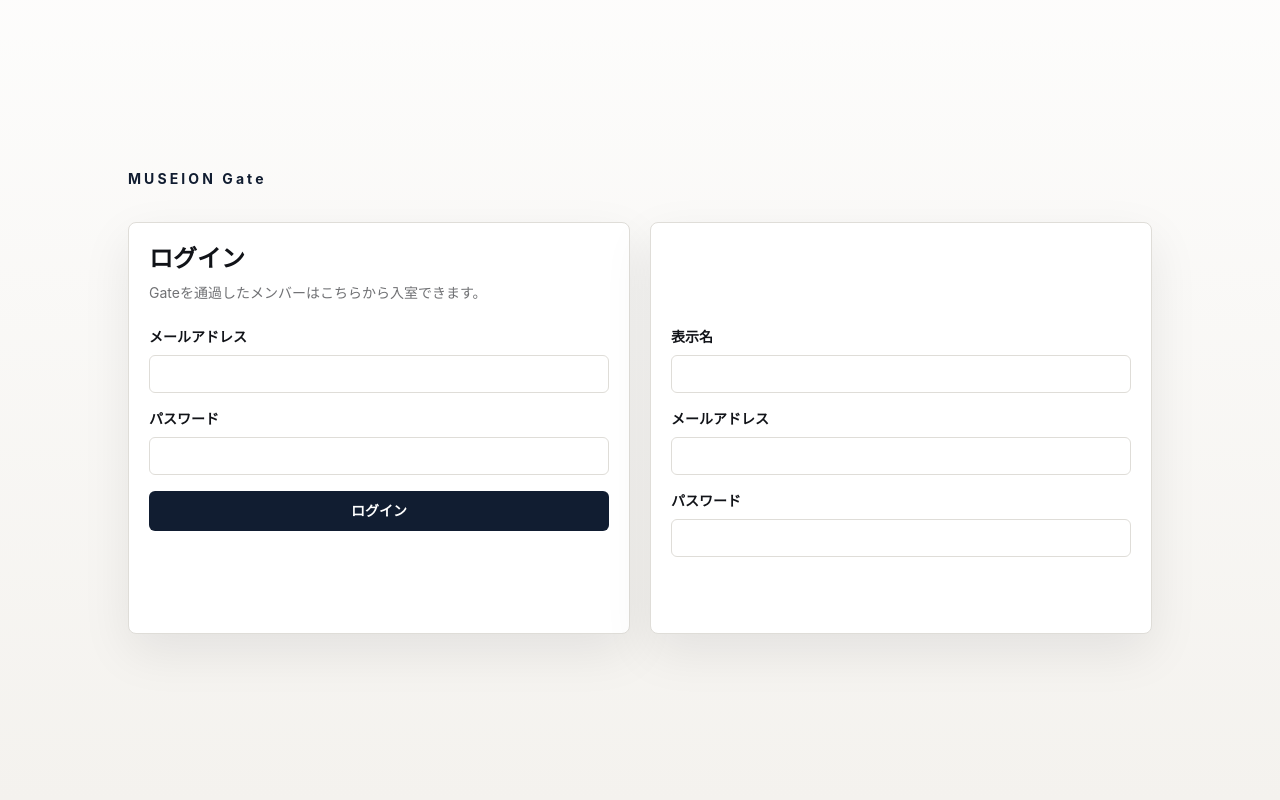
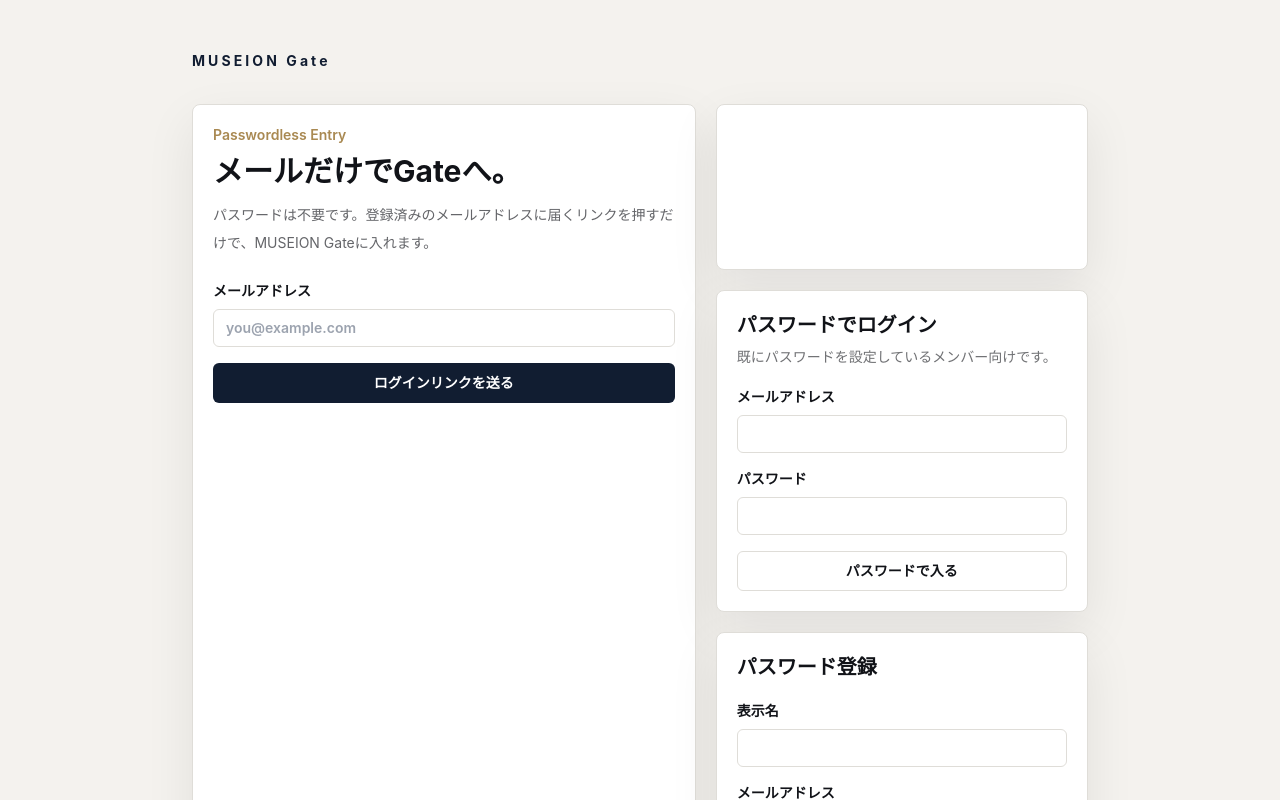
Before and after one commit to yuumaokamori015710-droid/museion-gate-mvp, a Next.js app: page /login in a window 1280 px wide. Shown: the top 800 px of the page. Built offline with nearby package versions, Linux system fonts and the light colour scheme; no server answers.

Commit message:
Add passwordless Supabase login

```diff
--- a/app/auth/callback/route.ts
+++ b/app/auth/callback/route.ts
@@ -4,9 +4,29 @@
 export async function GET(request: Request) {
   const requestUrl = new URL(request.url);
   const code = requestUrl.searchParams.get("code");
+  let redirectPath = "/apply";
+
   if (code) {
     const supabase = await createSupabaseServerClient();
-    await supabase.auth.exchangeCodeForSession(code);
+    const { error } = await supabase.auth.exchangeCodeForSession(code);
+
+    if (!error) {
+      const {
+        data: { user }
+      } = await supabase.auth.getUser();
+
+      if (user) {
+        const { data: profile } = await supabase
+          .from("profiles")
+          .select("status")
+          .eq("id", user.id)
+          .maybeSingle();
+
+        if (profile?.status === "approved") redirectPath = "/app";
+        else if (profile?.status === "pending") redirectPath = "/pending";
+      }
+    }
   }
-  return NextResponse.redirect(new URL("/apply", request.url));
+
+  return NextResponse.redirect(new URL(redirectPath, request.url));
 }
--- a/app/login/page.tsx
+++ b/app/login/page.tsx
@@ -1,39 +1,68 @@
 import { redirect } from "next/navigation";
-import { signIn, signUp } from "@/lib/actions";
+import { sendMagicLink, signIn, signUp } from "@/lib/actions";
 import { getSessionProfile } from "@/lib/supabase/server";
 import { Button } from "@/components/ui/button";
 import { Card } from "@/components/ui/card";
 import { Field, inputClass } from "@/components/ui/field";
 import Link from "next/link";
 
-export default async function LoginPage() {
+export default async function LoginPage({ searchParams }: { searchParams: Promise<{ sent?: string; email?: string }> }) {
+  const { sent, email } = await searchParams;
   const { user } = await getSessionProfile();
   if (user) redirect("/app");
 
   return (
-    <main className="grid min-h-screen place-items-center px-5 py-12">
-      <div className="w-full max-w-5xl">
+    <main className="grid min-h-screen place-items-center bg-smoke px-5 py-12">
+      <div className="w-full max-w-4xl">
         <Link href="/" className="text-sm font-bold tracking-[0.22em] text-navy">
           MUSEION Gate
         </Link>
-        <div className="mt-8 grid gap-5 md:grid-cols-2">
+        <div className="mt-8 grid gap-5 lg:grid-cols-[1.15fr_0.85fr]">
+          <Card className="bg-white">
+            <p className="text-sm font-semibold text-gold">Passwordless Entry</p>
+            <h1 className="mt-2 text-3xl font-bold">メールだけでGateへ。</h1>
+            <p className="mt-3 text-sm leading-7 text-ink/65">
+              パスワードは不要です。登録済みのメールアドレスに届くリンクを押すだけで、MUSEION Gateに入れます。
+            </p>
+            {sent ? (
+              <div className="mt-6 rounded-md border border-gold/30 bg-gold/10 p-4 text-sm leading-7 text-ink/75">
+                <span className="font-bold">{email || "入力したメールアドレス"}</span> にログインリンクを送りました。
+                メールを開いて、リンクから続けてください。
+              </div>
+            ) : null}
+            <form action={sendMagicLink} className="mt-6 grid gap-4">
+              <Field label="メールアドレス">
+                <input className={inputClass} name="email" type="email" placeholder="you@example.com" defaultValue={email || ""} required />
+              </Field>
+              <Button type="submit">ログインリンクを送る</Button>
+            </form>
+          </Card>
+
+          <div className="grid gap-5">
+            <Card className="bg-navy text-white">
+              <h2 className="text-2xl font-bold">初めての方へ</h2>
+              <p className="mt-2 text-sm leading-7 text-white/70">
+                メールリンクで入った後、Gate申請に進みます。学歴や年収だけでなく、探究心・実績・次の一手をもとに審査します。
+              </p>
+            </Card>
+
             <Card>
-            <h1 className="text-2xl font-bold">ログイン</h1>
-            <p className="mt-2 text-sm text-ink/60">Gateを通過したメンバーはこちらから入室できます。</p>
-            <form action={signIn} className="mt-6 grid gap-4">
+              <h2 className="text-xl font-bold">パスワードでログイン</h2>
+              <p className="mt-2 text-sm text-ink/60">既にパスワードを設定しているメンバー向けです。</p>
+              <form action={signIn} className="mt-5 grid gap-4">
                 <Field label="メールアドレス">
                   <input className={inputClass} name="email" type="email" required />
                 </Field>
                 <Field label="パスワード">
                   <input className={inputClass} name="password" type="password" minLength={6} required />
                 </Field>
-              <Button type="submit">ログイン</Button>
+                <Button type="submit" variant="secondary">パスワードで入る</Button>
               </form>
             </Card>
-          <Card className="bg-navy text-white">
-            <h2 className="text-2xl font-bold">新規登録</h2>
-            <p className="mt-2 text-sm text-white/70">アカウント作成後、Gate申請へ進みます。</p>
-            <form action={signUp} className="mt-6 grid gap-4">
+
+            <Card>
+              <h2 className="text-xl font-bold">パスワード登録</h2>
+              <form action={signUp} className="mt-5 grid gap-4">
                 <Field label="表示名">
                   <input className={inputClass} name="display_name" required />
                 </Field>
@@ -43,13 +72,14 @@
                 <Field label="パスワード">
                   <input className={inputClass} name="password" type="password" minLength={6} required />
                 </Field>
-              <Button type="submit" className="bg-white text-ink hover:bg-smoke">
+                <Button type="submit" variant="secondary">
                   登録してGate申請へ
                 </Button>
               </form>
             </Card>
           </div>
         </div>
+      </div>
     </main>
   );
 }
--- a/lib/actions.ts
+++ b/lib/actions.ts
@@ -36,6 +36,21 @@
   const { error } = await supabase.auth.signInWithPassword({ email, password });
   if (error) throw error;
   redirect("/app");
+}
+
+export async function sendMagicLink(formData: FormData) {
+  const supabase = await createSupabaseServerClient();
+  const email = requireText(formData, "email");
+  const siteUrl = process.env.NEXT_PUBLIC_SITE_URL || "http://localhost:3000";
+  const { error } = await supabase.auth.signInWithOtp({
+    email,
+    options: {
+      emailRedirectTo: `${siteUrl}/auth/callback`,
+      shouldCreateUser: true
+    }
+  });
+  if (error) throw error;
+  redirect(`/login?sent=1&email=${encodeURIComponent(email)}`);
 }
 
 export async function signOut() {
```
Lines whose indentation alone changed are shown as unchanged.
